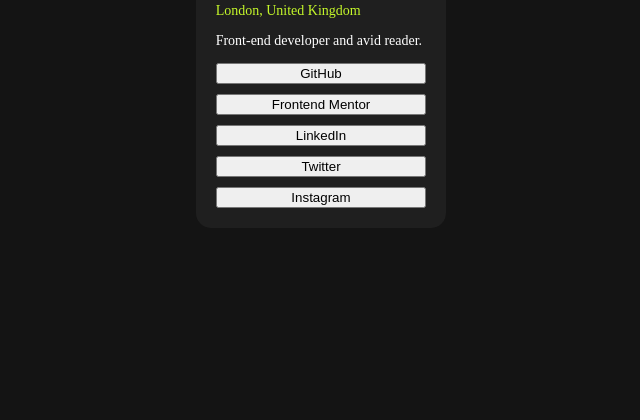
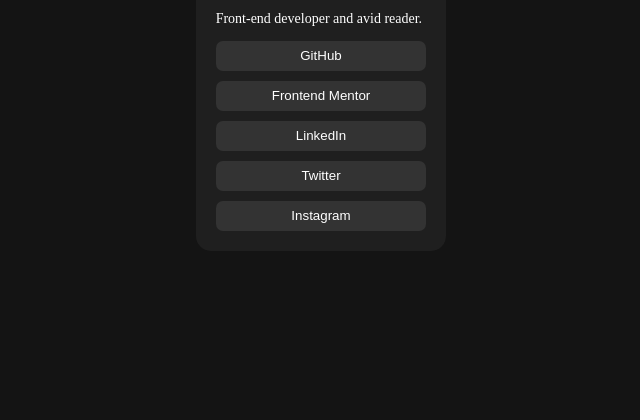
Before and after one commit to buildwithtaku/social-link-profile, a plain HTML site: page index.html in a window 1280 px wide. Shown: the part 380-800 px from the top of the page, without its empty margins (319-959 px from the left). Drawn offline with Linux system fonts and the light colour scheme.

Commit message:
Update Buttons
Appropriate height is given followed by background color and text color.
Border radius and the border are corrected

```diff
--- a/index.html
+++ b/index.html
@@ -61,6 +61,14 @@
             flex-direction: column;
             gap: 10px;
         }
+
+        .card__social-link{
+            height: 30px;
+            background-color: hsl(0, 0%, 20%);
+            color: white;
+            border: none;
+            border-radius: 7px;
+        }
     </style>
 </head>
 
```
